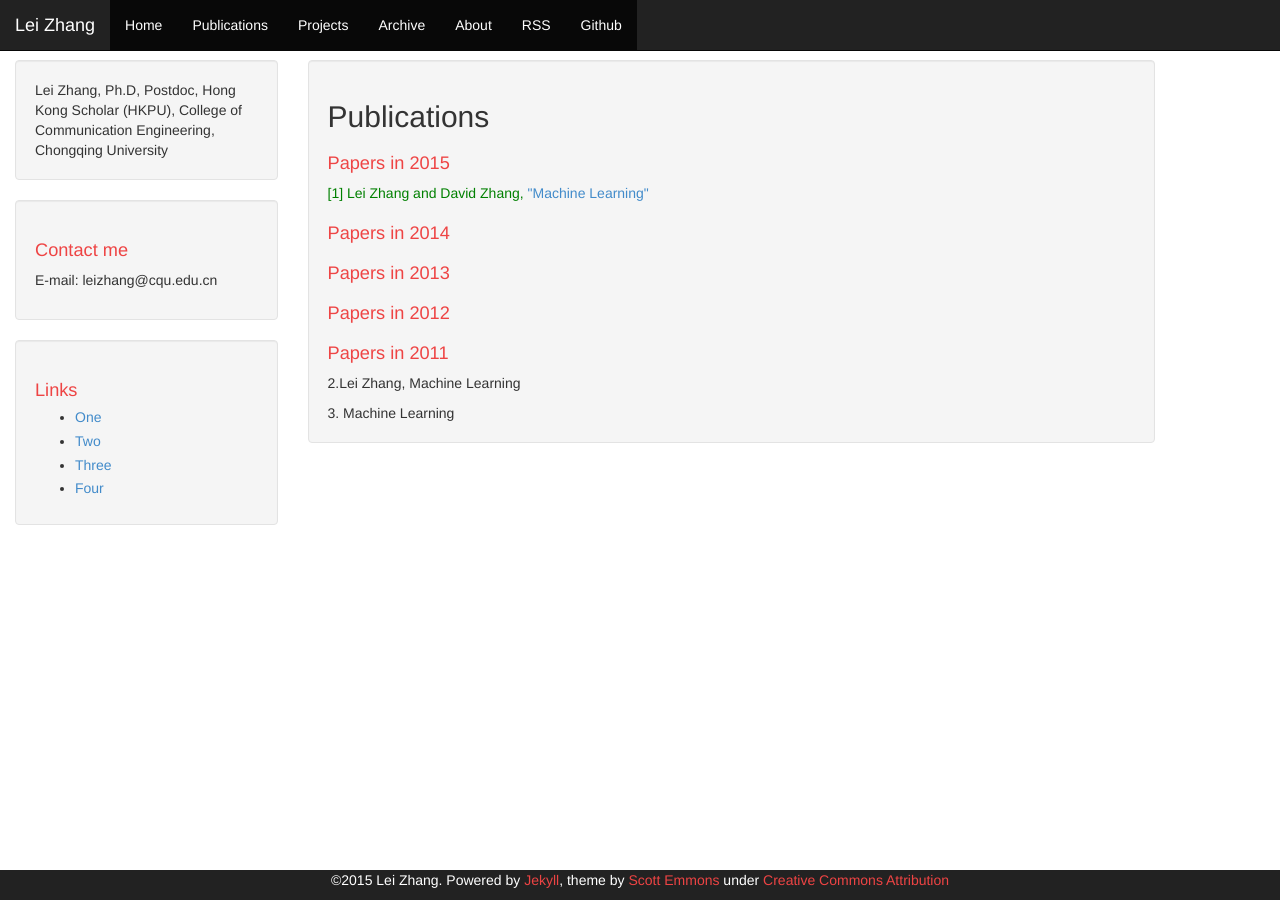
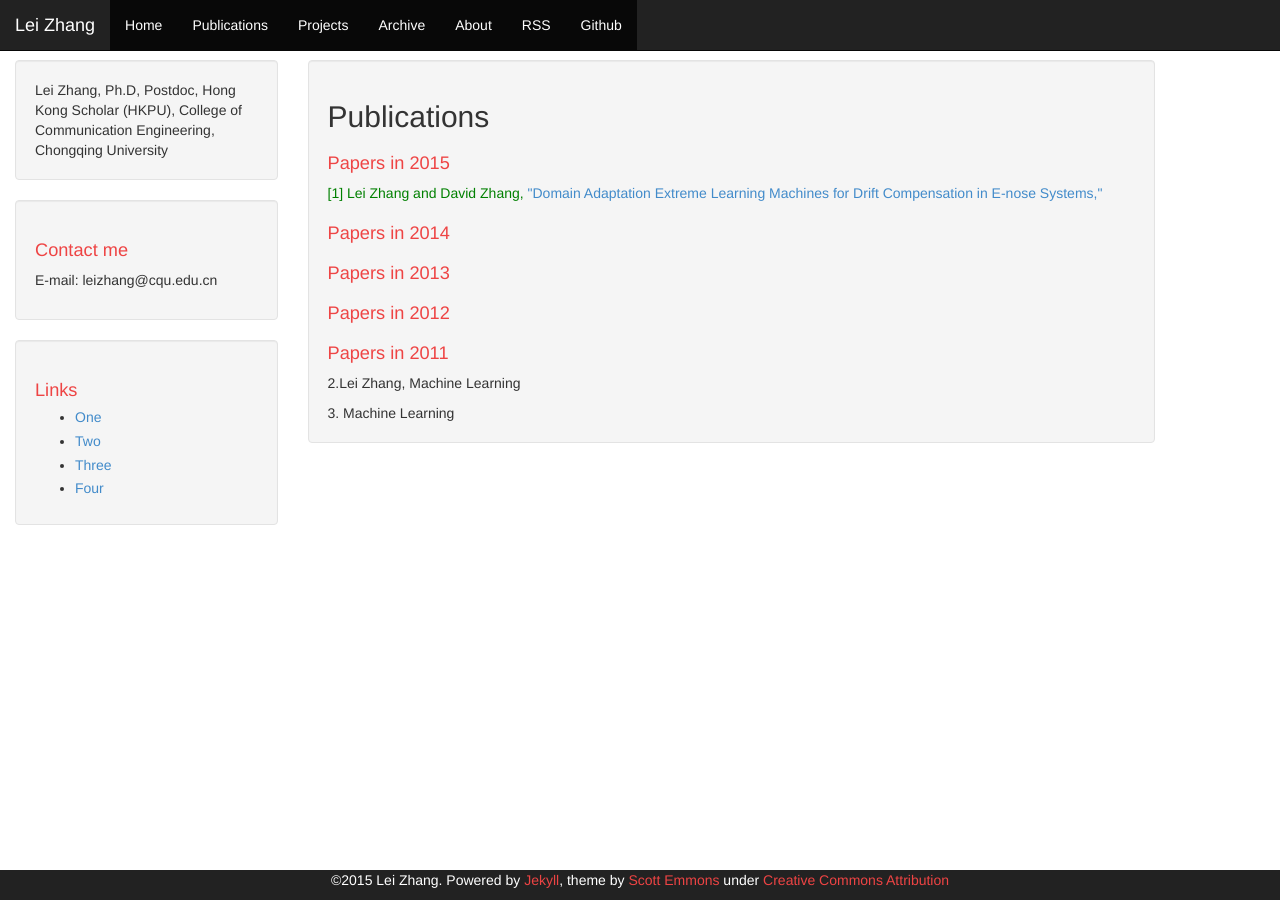
Before and after one commit to DrLeiZhang/website, a Jekyll site: the page built from publications.html, in a window 1280 px wide. Built offline with Jekyll 4.4.1, drawn with Linux system fonts in a browser that asks for light colours; Markdown is read by kramdown in place of the engine named in the settings.

Commit message:
Update
Signed-off-by: leizhang@cqu.edu.cn <leizhang@cqu.edu.cn>

```diff
--- a/publications.html
+++ b/publications.html
@@ -5,7 +5,7 @@ layout: default
 <div class="well">
     <h2>Publications</h2>
     <h1>Papers in 2015</h1>
-    <p style="color:green;"> [1] Lei Zhang and David Zhang,<a href="resources/DAELM.pdf"> "Machine Learning"</a></p>
+    <p style="color:green;"> [1] Lei Zhang and David Zhang,<a href="resources/DAELM.pdf"> "Domain Adaptation Extreme Learning Machines for Drift Compensation in E-nose Systems,"</a></p>
     <h1>Papers in 2014</h1>
 <h1>Papers in 2013</h1>
 <h1>Papers in 2012</h1>
```
